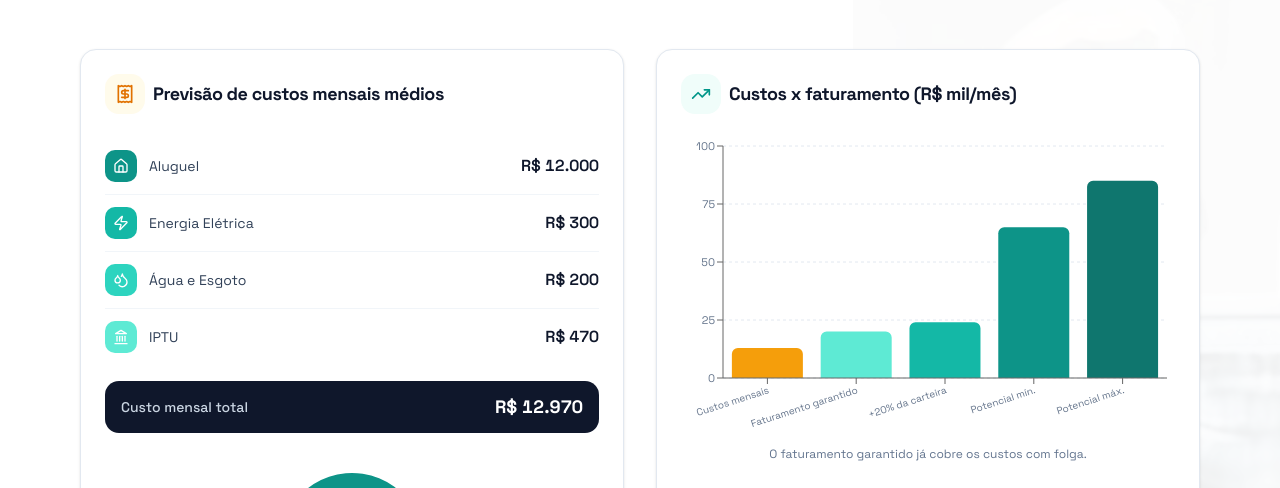
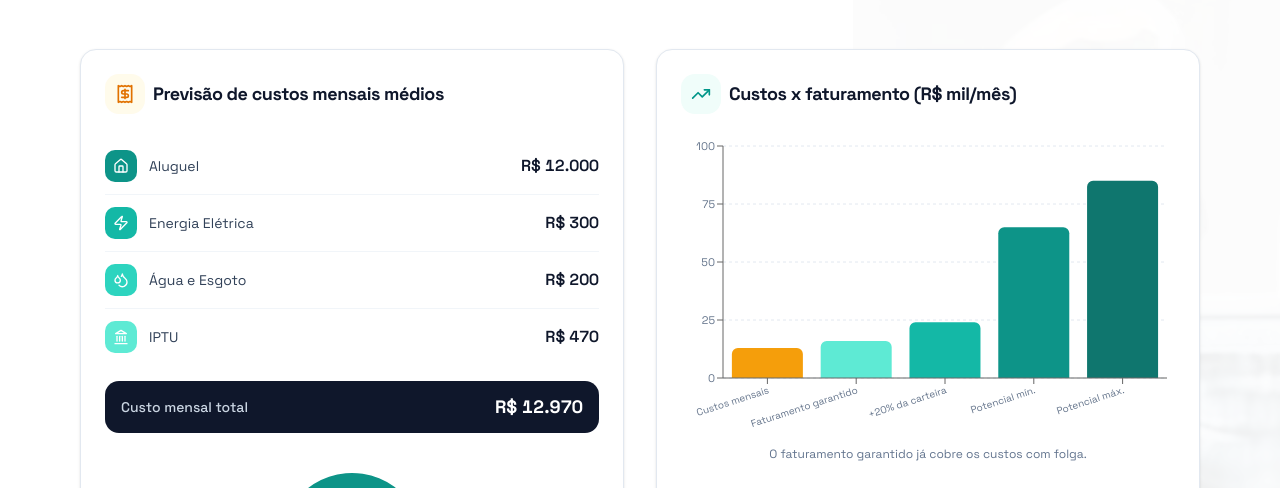
Before and after one commit to youngsbrasil/v0-landing-page-youngs-brasil, a Next.js app: page /venda-clinica-odontologica in a window 1280 px wide. Shown: the part 1561-2049 px from the top of the page. Built offline with nearby package versions, Linux system fonts and the light colour scheme.

Commit message:
feat: update clinica sale page revenue figures to reflect new data

```diff
--- a/app/venda-clinica-odontologica/clinica-sale-page.tsx
+++ b/app/venda-clinica-odontologica/clinica-sale-page.tsx
@@ -257,7 +257,7 @@ const HIGHLIGHTS = [
     label: "Clientes ativos na carteira da clínica",
     splash: "Convertendo só 20% em contratos (ticket médio R$ 200) = +R$ 24 mil/mês recorrente",
   },
-  { icon: Wallet, value: 20, prefix: "R$ ", suffix: " mil", label: "Faturamento garantido em contratos ativos", splash: "" },
+  { icon: Wallet, value: 16, prefix: "R$ ", suffix: " mil", label: "Faturamento garantido em contratos ativos", splash: "" },
 ]
 
 /* ---------------- Nearby points ---------------- */
@@ -283,7 +283,7 @@ const COST_COLORS = ["#0d9488", "#14b8a6", "#2dd4bf", "#5eead4"]
 // values in R$ mil
 const REVENUE_DATA = [
   { name: "Custos mensais", valor: 12.97, fill: "#f59e0b" },
-  { name: "Faturamento garantido", valor: 20, fill: "#5eead4" },
+  { name: "Faturamento garantido", valor: 16, fill: "#5eead4" },
   { name: "+20% da carteira", valor: 24, fill: "#14b8a6" },
   { name: "Potencial mín.", valor: 65, fill: "#0d9488" },
   { name: "Potencial máx.", valor: 85, fill: "#0f766e" },
@@ -297,7 +297,7 @@ const PAYBACK_SCENARIOS = [
     key: "conservador",
     label: "Conservador",
     desc: "Somente com os contratos ativos garantidos",
-    receita: 20,
+    receita: 16,
     color: "#f59e0b",
     bg: "bg-amber-50",
     text: "text-amber-700",
```
